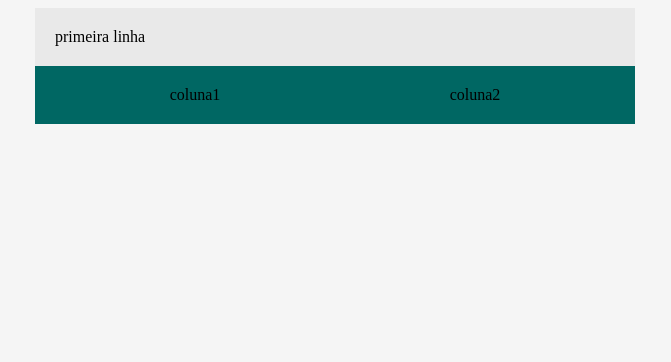
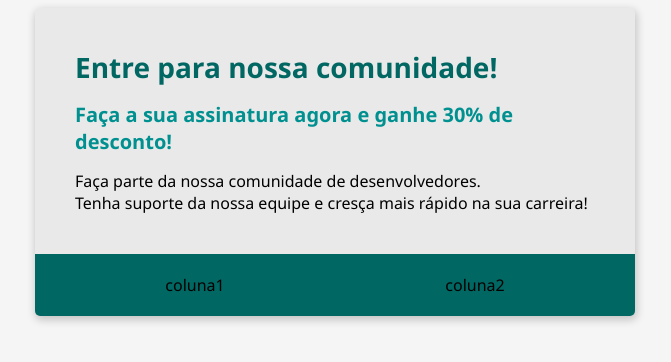
Before and after one commit to MariaMariEdu/bootcamp-devjr-modulo2, a plain HTML site: page index.html in a window 1280 px wide. Shown: the whole page, without its empty margins (305-976 px from the left). Drawn offline with Linux system fonts and the light colour scheme.

Commit message:
closes #3 - criando o cabecalho

```diff
--- a/index.html
+++ b/index.html
@@ -9,6 +9,7 @@
 <style>
     body  {
         background-color: #F5F5F5;
+        font-family: 'Segoe UI', Tahoma, Geneva, Verdana, sans-serif;
     }
 
     .container {
@@ -16,10 +17,14 @@
         margin: auto;
 
         width: 600px;
+
+        box-shadow: 1px 3px 8px 1px rgba(0, 0, 0, 0.2);
+        border-radius: 5px;
+        overflow: hidden;
     }
 
     .header{
-        padding: 20px;
+        padding: 40px;
     }
 
     .flex-container{
@@ -29,13 +34,38 @@
         padding: 20px;
 
     }
+
+    .header-title{
+        color:#006763;
+        font-size: 28px;
+        font-weight: 700;
+        margin-bottom: 15px;
+    }
+
+    .header-subtitle{
+        color:#009090;
+        font-size: 20px;
+        font-weight: 600;
+        margin-bottom: 15px;
+    }
 </style>
 
 </head>
 <body>
     <div class="container">
         <div class="header">
-            primeira linha
+            <div class="header-title">
+                Entre para nossa comunidade!
+            </div>
+            <div class="header-subtitle">
+                Faça a sua assinatura agora e ganhe 30% de desconto!
+            </div>
+            <div>
+                Faça parte da nossa comunidade de desenvolvedores.
+            </div>
+            <div>
+                Tenha suporte da nossa equipe e cresça mais rápido  na sua carreira!
+            </div>
         </div>
         <div class="flex-container">
             <div>
```
